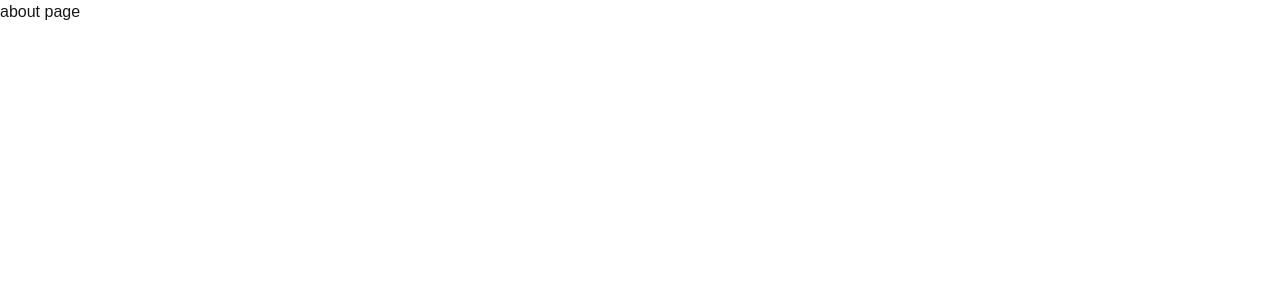
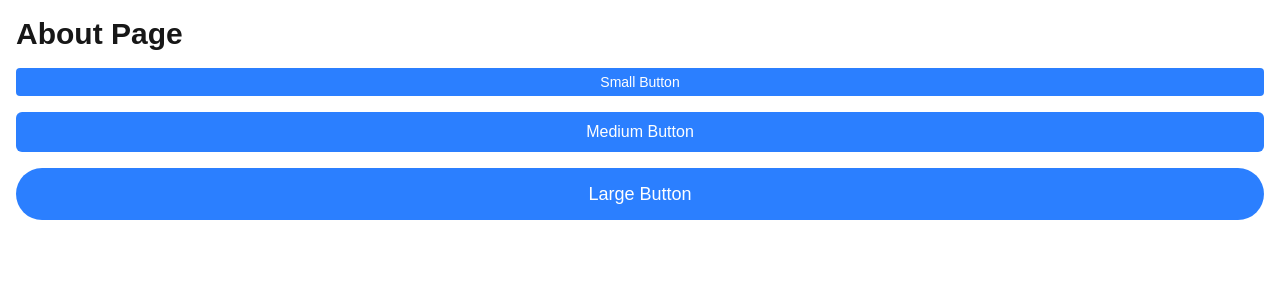
Before and after one commit to Ahmedabdalnaser2010/alx-project-0x02-setup, a Next.js app in the folder alx-project-0x02/: page /about in a window 1280 px wide. Shown: the top 300 px of the page. Built offline with nearby package versions, Linux system fonts and the light colour scheme.

Commit message:
task five

```diff
--- /dev/null
+++ b/alx-project-0x02/components/common/Button.tsx
@@ -0,0 +1,30 @@
+import { ButtonProps } from "@/interfaces"
+
+export default function Button({
+    size = 'medium',
+    shape = 'rounded-md',
+    children,
+    onClick,
+    className = ''
+}: ButtonProps) {
+    const sizeClasses = {
+        small: 'px-2 py-1 text-sm',
+        medium: 'px-4 py-2 text-base',
+        large: 'px-6 py-3 text-lg'
+    }
+
+    const shapeClasses = {
+        'rounded-sm': 'rounded-sm',
+        'rounded-md': 'rounded-md',
+        'rounded-full': 'rounded-full'
+    }
+
+    return (
+        <button
+            onClick={onClick}
+            className={`${sizeClasses[size]} ${shapeClasses[shape]} bg-blue-500 text-white hover:bg-blue-600 transition-colors ${className}`}
+        >
+            {children}
+        </button>
+    )
+}
--- a/alx-project-0x02/interfaces/index.ts
+++ b/alx-project-0x02/interfaces/index.ts
@@ -10,3 +10,11 @@
     onSubmit: (title: string, content: string) => void
     onClose: () => void
 }
+
+export interface ButtonProps {
+    size?: 'small' | 'medium' | 'large'
+    shape?: 'rounded-sm' | 'rounded-md' | 'rounded-full'
+    children: React.ReactNode
+    onClick?: () => void
+    className?: string
+}
--- a/alx-project-0x02/pages/about.tsx
+++ b/alx-project-0x02/pages/about.tsx
@@ -1,11 +1,20 @@
-import React from 'react'
+import Button from '../components/common/Button'
 
-const about = () => {
+export default function AboutPage() {
     return (
-        <h1>
-            about page
-        </h1>
+        <div className="p-4">
+            <h1 className="text-3xl font-bold mb-4">About Page</h1>
+            <div className="flex flex-col gap-4">
+                <Button size="small" shape="rounded-sm">
+                    Small Button
+                </Button>
+                <Button size="medium" shape="rounded-md">
+                    Medium Button
+                </Button>
+                <Button size="large" shape="rounded-full">
+                    Large Button
+                </Button>
+            </div>
+        </div>
     )
 }
-
-export default about
```
